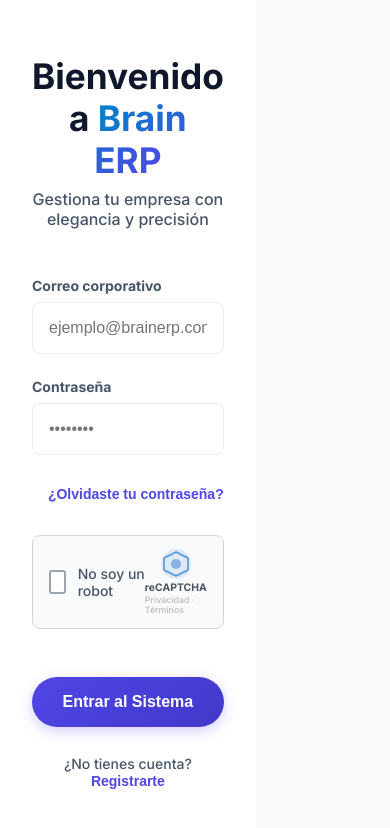
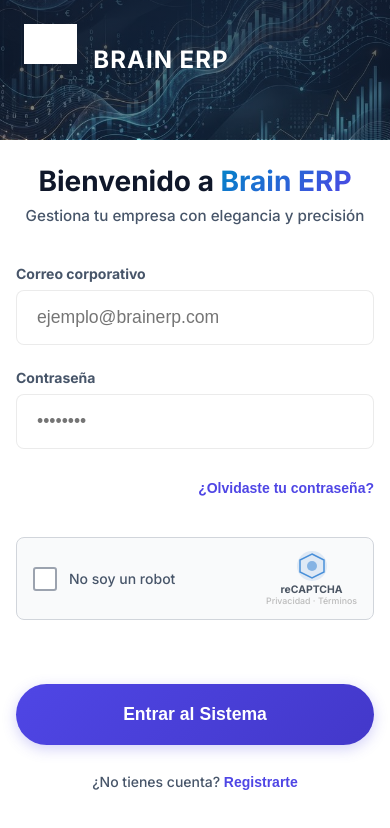
Before and after one commit to gapman20/ERP_Brain_React, a React (Vite) app: page / in a window 390 px wide. Shown: the top 828 px of the page. Built offline with nearby package versions, Linux system fonts and the light colour scheme; grey boxes are pictures that could not be loaded.

Commit message:
feat: improve login mobile layout and touch-friendly controls

```diff
--- a/src/assets/pages/Login/Login.jsx
+++ b/src/assets/pages/Login/Login.jsx
@@ -123,7 +123,7 @@ export default function Login() {
           zIndex: 1
         }}></div>
 
-        <div style={{
+        <div className="login-left-content" style={{
           position: 'relative', zIndex: 10, height: '100%',
           display: 'flex', flexDirection: 'column', justifyContent: 'space-between',
           padding: '4rem'
@@ -161,11 +161,11 @@ export default function Login() {
       <div className="login-right">
         <div className="animate-fade-in" style={{ width: '100%', maxWidth: '420px', zIndex: 5 }}>
 
-          <div style={{ textAlign: 'center', marginBottom: '3rem' }}>
-            <h2 style={{ fontSize: '2.2rem', marginBottom: '0.5rem', color: 'var(--text-primary)', fontWeight: '800' }}>
+          <div style={{ textAlign: 'center', marginBottom: '2.5rem' }}>
+            <h2 style={{ fontSize: '1.75rem', marginBottom: '0.5rem', color: 'var(--text-primary)', fontWeight: '800' }}>
               Bienvenido a <span className="text-gradient">Brain ERP</span>
             </h2>
-            <p style={{ color: 'var(--text-secondary)', fontSize: '1rem' }}>Gestiona tu empresa con elegancia y precisión</p>
+            <p style={{ color: 'var(--text-secondary)', fontSize: '0.95rem' }}>Gestiona tu empresa con elegancia y precisión</p>
           </div>
 
           {error && (
--- a/src/assets/pages/Login/LoginRazor.css
+++ b/src/assets/pages/Login/LoginRazor.css
@@ -190,6 +190,68 @@
 }
 
 @media (max-width: 900px) {
-  .login-left { display: none !important; }
-  .login-right { padding: 4rem 2rem !important; }
+  .login-container {
+    flex-direction: column;
+  }
+  .login-left {
+    display: flex !important;
+    flex: 0 0 auto;
+    height: 180px;
+    width: 100%;
+    border-right: none;
+    border-bottom: 1px solid var(--border);
+  }
+  .login-left > div {
+    padding: 1.5rem !important;
+  }
+  .login-left img {
+    height: 40px !important;
+  }
+  .login-left h2 {
+    font-size: 1.5rem !important;
+    margin-bottom: 1rem !important;
+  }
+  .login-left > div > div:last-child {
+    display: none;
+  }
+  .login-right {
+    flex: 1;
+    width: 100%;
+    padding: 2rem 1.5rem !important;
+    align-items: flex-start;
+  }
+  .login-right > div {
+    max-width: 100% !important;
+  }
+  .login-input {
+    padding: 1rem 1.25rem;
+    font-size: 1.1rem;
+  }
+  .btn-login {
+    padding: 1.25rem;
+    font-size: 1.1rem;
+  }
+  .captcha-widget {
+    padding: 1rem;
+    margin: 1rem 0;
+  }
+  .captcha-label {
+    font-size: 1rem;
+  }
 }
+
+@media (max-width: 480px) {
+  .login-left {
+    height: 140px;
+  }
+  .login-right {
+    padding: 1.5rem 1rem !important;
+  }
+  .captcha-widget {
+    flex-direction: row;
+    gap: 1rem;
+  }
+  .captcha-logo {
+    display: none;
+  }
+}
```
